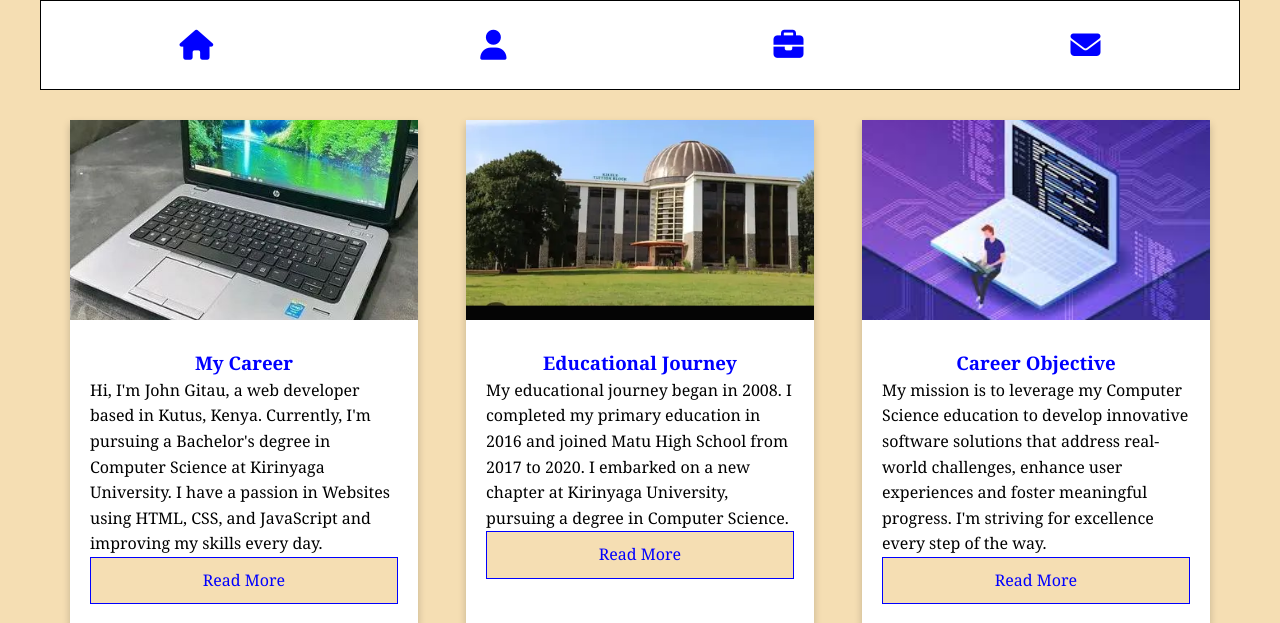
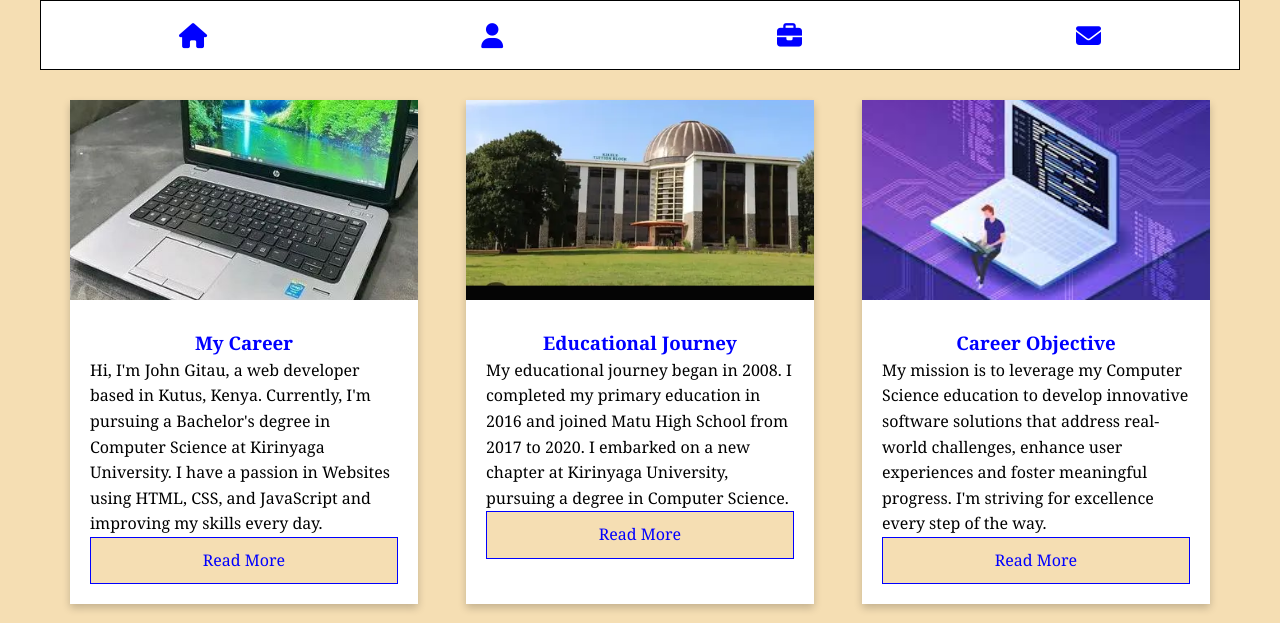
Before and after one commit to jonterob/Tech-John, a PHP site: page / in a window 1280 px wide. Shown: the part 51-674 px from the top of the page. Run offline with PHP 8.4, Linux system fonts and the light colour scheme.

Commit message:
Update index.css

```diff
--- a/index.css
+++ b/index.css
@@ -34,7 +34,7 @@ body {
     flex-direction: row; /* Horizontal layout */
     justify-content: space-around; /* Optional: space links evenly within the nav */
     background-color: white;
-    padding: 10px;
+    padding: 6px;
     gap: 10px;
     border: 1px solid black;
     flex-wrap: nowrap; /* Prevent wrapping */
@@ -44,16 +44,16 @@ body {
 .nav a {
     text-decoration: none;
     color: blue;
-    font-size: 30px;
+    font-size: 25px;
     font-weight: bold;
-    padding: 10px;
+    padding: 8px;
     transition: color 0.3s ease, background-color 0.3s ease;
     flex-wrap: nowrap; /* Prevent wrapping */
 }
 
 .nav a:hover {
     color: yellow;
-    background-color: blue;
+    background-color: wheat;
     border-radius: 5px;
 }
 
```
